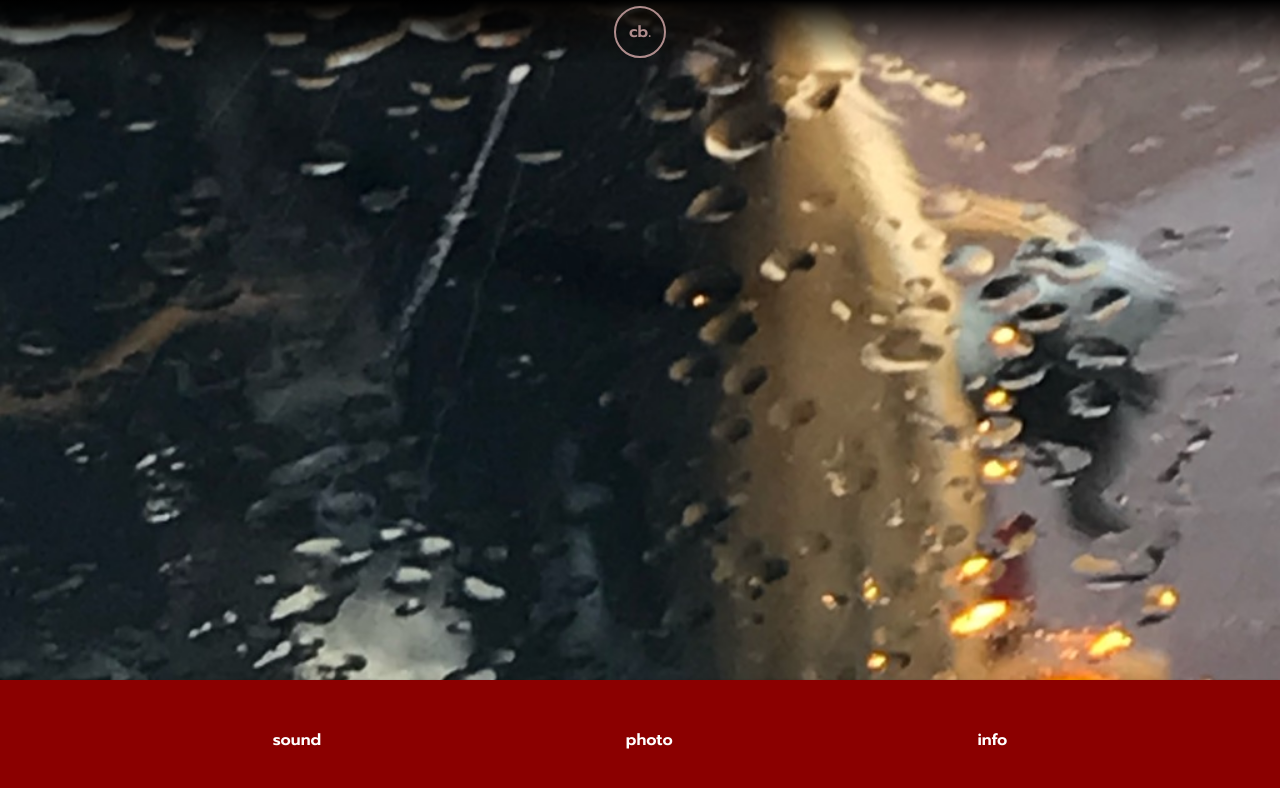
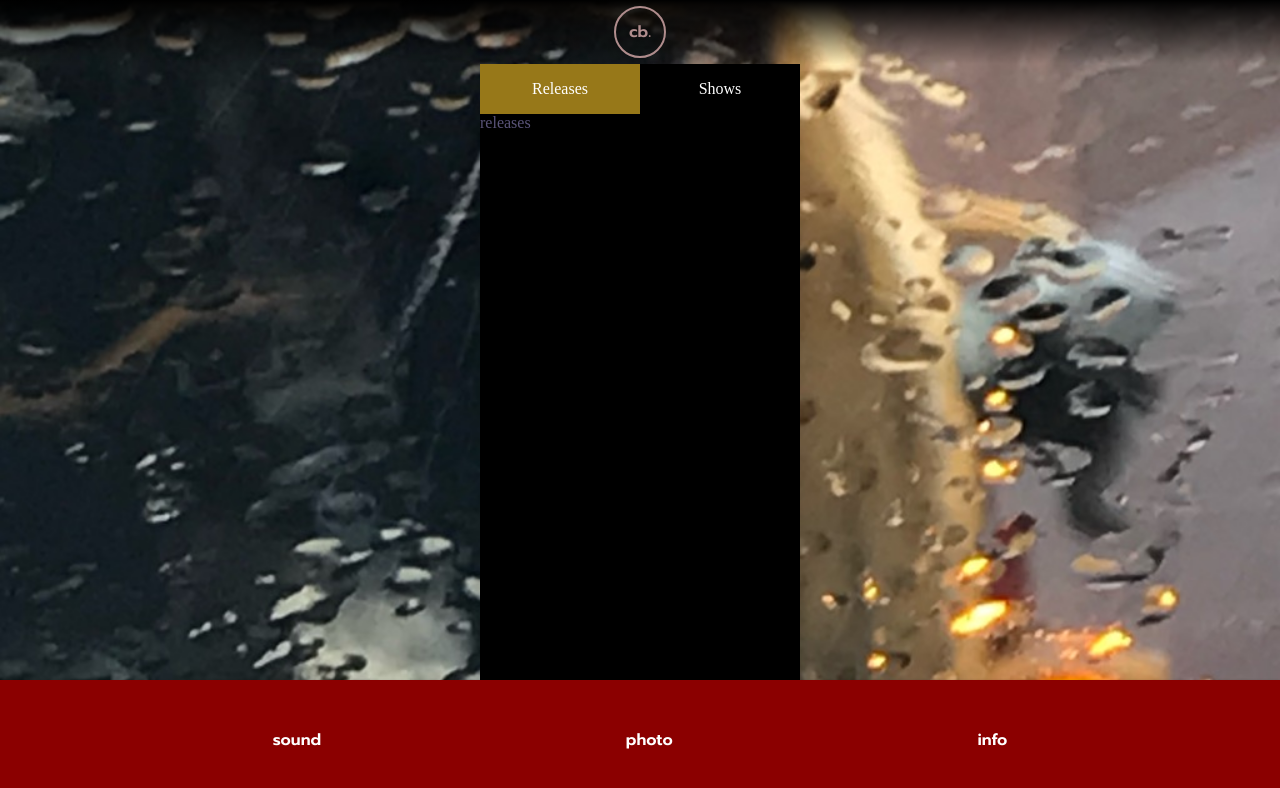
Before and after one commit to hm-factor/cohortb, a React (Create React App) app: page / in a window 1280 px wide. Shown: the top 788 px of the page. Built offline with nearby package versions, Linux system fonts and the light colour scheme.

Commit message:
announcements component functional and minor styling

```diff
--- a/src/App.css
+++ b/src/App.css
@@ -284,10 +284,40 @@ html, body, #root, .main {
 
 .announcement-container {
     position: absolute;
-    display: flex;
+    left: calc(50% - 10rem);
+    right: calc(50% + 10rem);
+    top: 4rem;
+
+    /* display: flex;
     flex-direction: column;
     justify-content: center;
-    align-items: center;
+    align-items: center; */
+
+    width: 20rem;
+    height: 40rem;
+
+    background: black;
+    color: var(--lavender);
+}
+
+.announcement-nav {
+    width: 100%;
+    color: white;
+
+    display: flex;
+    flex-direction: row;
+    justify-content: space-evenly;
+}
+.announcement-nav-element {
+    padding: 1rem;
+    width: 50%;
+    text-align: center;
+}
+.announcement-nav-element:hover {
+    background: var(--backdrop-color);
+}
+.nav-selected {
+    background: var(--alt-background);
 }
 
 /* IPHONE X */
--- a/src/components/Rust.tsx
+++ b/src/components/Rust.tsx
@@ -4,6 +4,7 @@ import { PhotoPopup } from "./popups/PhotoPopup";
 import { InfoPopup } from "./popups/InfoPopup";
 import { SoundPopup } from "./popups/SoundPopup";
 import TerminalPopup from "./popups/TerminalPopup";
+import Announcements from "./popups/Announcements";
 
 
 function NavBar() {
@@ -24,6 +25,7 @@ export default function Rust() {
     return (
         <div className="dogbite-main">
             <div className='cohort-b'>COHORT B</div>
+            <Announcements/>
             <div className="cb-container">
                 <div className="cb-mobile">cb.</div>
             </div>
--- a/src/components/popups/Announcements.tsx
+++ b/src/components/popups/Announcements.tsx
@@ -3,15 +3,13 @@ import { useState } from "react";
 export default function Announcements() {
     let [content, setContent] = useState('releases');
 
-
     return (
-        <>
         <div className="announcement-container">
             <nav className="announcement-nav">
-                    <div onClick={()=>setContent('releases')}>Releases</div>
-                    <div onClick={()=>setContent('shows')}>Shows</div>
+                <div className={`announcement-nav-element ${content==='releases' ? 'nav-selected' : ''}`} onClick={()=>setContent('releases')}>Releases</div>
+                <div className={`announcement-nav-element ${content==='shows' ? 'nav-selected' : ''}`} onClick={()=>setContent('shows')}>Shows</div>
             </nav>
-                <div className="announcement-container">
+            <div className="announcement-content">
                 { content === 'releases' ? (
                     <div className="release-content">releases</div>
                 ) : (
@@ -19,6 +17,5 @@ export default function Announcements() {
                 )}
             </div>
         </div>
-        </>
     )
 }
```
Lines whose indentation alone changed are shown as unchanged.
